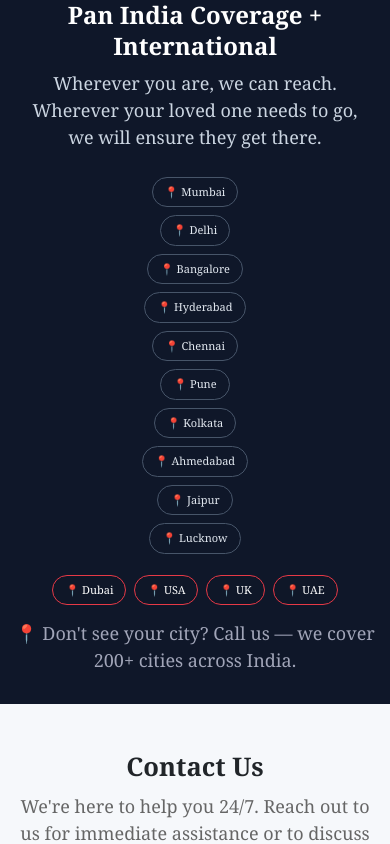
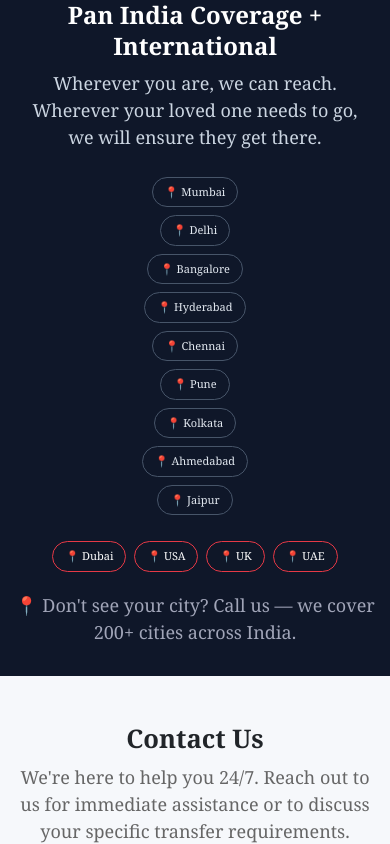
Before and after one commit to Humancare11/HMR, a React (Vite) app: page /dead-body-transfer in a window 390 px wide. Shown: the part 11156-12000 px from the top of the page. Built offline with nearby package versions, Linux system fonts and the light colour scheme.

Commit message:
LP Changes

```diff
--- a/src/pages/Demo.jsx
+++ b/src/pages/Demo.jsx
@@ -134,7 +134,7 @@ function Demo() {
     { name: "Kolkata", icon: "📍" },
     { name: "Ahmedabad", icon: "📍" },
     { name: "Jaipur", icon: "📍" },
-    { name: "Lucknow", icon: "📍" },
+    // { name: "Lucknow", icon: "📍" },
   ];
 
   const international = [
--- a/src/pages/demo.css
+++ b/src/pages/demo.css
@@ -1237,7 +1237,7 @@ demo-services-section {
 /* Cities Grid */
 .demo-cities-grid {
   display: grid;
-  grid-template-columns: repeat(4, 1fr);
+  grid-template-columns: repeat(auto-fit, minmax(120px, 1fr));
   justify-items: center;
   gap: 12px;
   margin-bottom: 25px;
@@ -1268,7 +1268,7 @@ demo-services-section {
 /* International Routes */
 .demo-international-routes {
   display: flex;
-  flex-wrap: wrap;
+  flex-wrap: nowrap;
   justify-content: center;
   gap: 12px;
   margin-bottom: 30px;
@@ -1287,6 +1287,8 @@ demo-services-section {
   display: inline-flex;
   align-items: center;
   gap: 6px;
+  white-space: nowrap;
+  flex-shrink: 0;
 }
 
 .international-badge:hover {
@@ -1407,7 +1409,9 @@ demo-services-section {
   .demo-international-routes {
     gap: 8px;
     margin-bottom: 15px;
-    flex-wrap: wrap;
+    flex-wrap: nowrap;
+    overflow-x: auto;
+    padding: 5px 0;
   }
 
   .international-badge {
```
